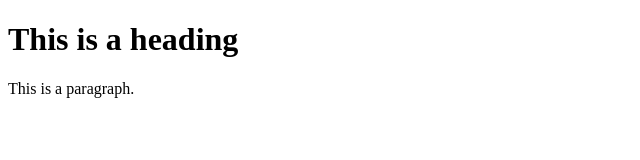
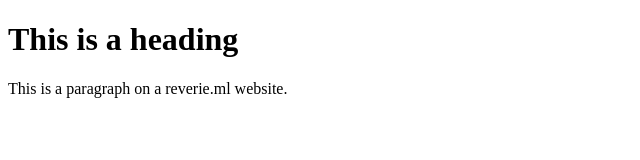
Before and after one commit to dfisun/musical-doodle, a plain HTML site: page index.html in a window 1280 px wide. Shown: the whole page, without its empty margins (0-640 px from the left). Drawn offline with Linux system fonts and the light colour scheme.

Commit message:
Update index.html

```diff
--- a/index.html
+++ b/index.html
@@ -6,7 +6,7 @@
 <body>
 
 <h1>This is a heading</h1>
-<p>This is a paragraph.</p>
+<p>This is a paragraph on a reverie.ml website.</p>
 
 </body>
 </html>
```
